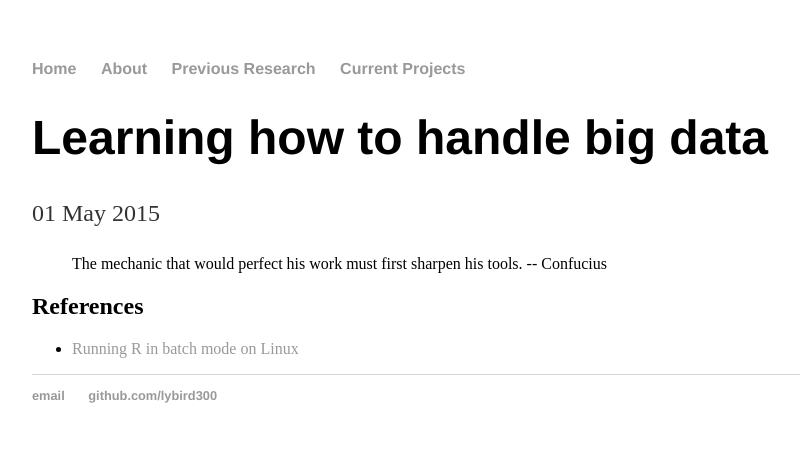
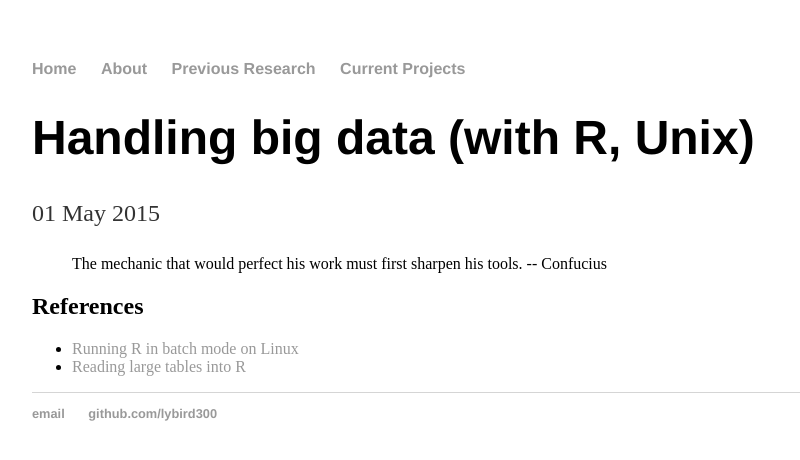
Before and after one commit to lybird300/lybird300.github.io, a Jekyll site: the page built from _posts/2015-05-01-handle-big-data.md, in a window 1280 px wide. Shown: the top 460 px of the page, without its empty margins (160-960 px from the left). Built offline with Jekyll 4.4.1, drawn with Linux system fonts in a browser that asks for light colours.

Commit message:
Update 2015-05-01-handle-big-data.md

```diff
--- a/_posts/2015-05-01-handle-big-data.md
+++ b/_posts/2015-05-01-handle-big-data.md
@@ -1,6 +1,6 @@
 ---
 layout: post
-title: "Learning how to handle big data"
+title: "Handling big data (with R, Unix)"
 date: 2015-05-01
 ---
 
@@ -9,4 +9,5 @@ date: 2015-05-01
 <h2>References</h2>
 <ul>
 <li><a href="http://www.cureffi.org/2014/01/15/running-r-batch-mode-linux/">Running R in batch mode on Linux</a></li>
+<li><a href="http://www.biostat.jhsph.edu/~rpeng/docs/R-large-tables.html">Reading large tables into R</a></li>
 </ul>
```
